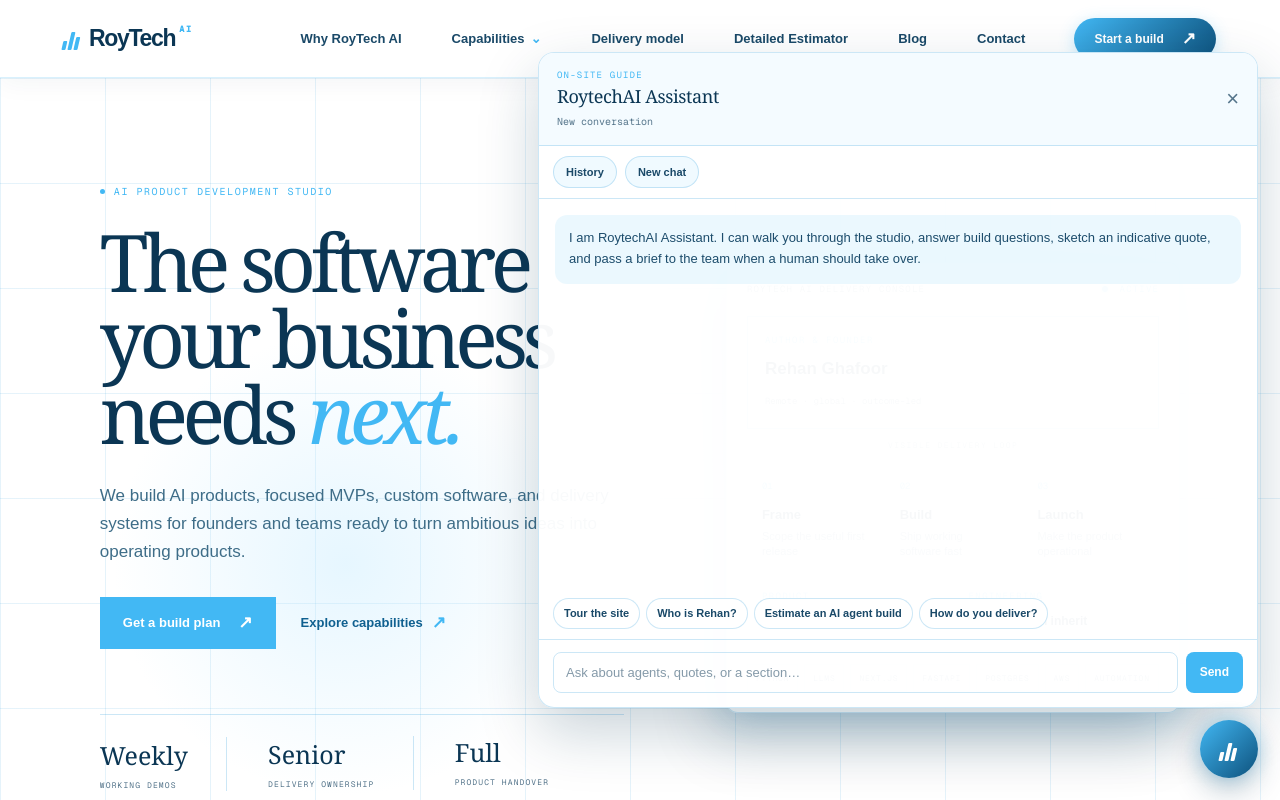
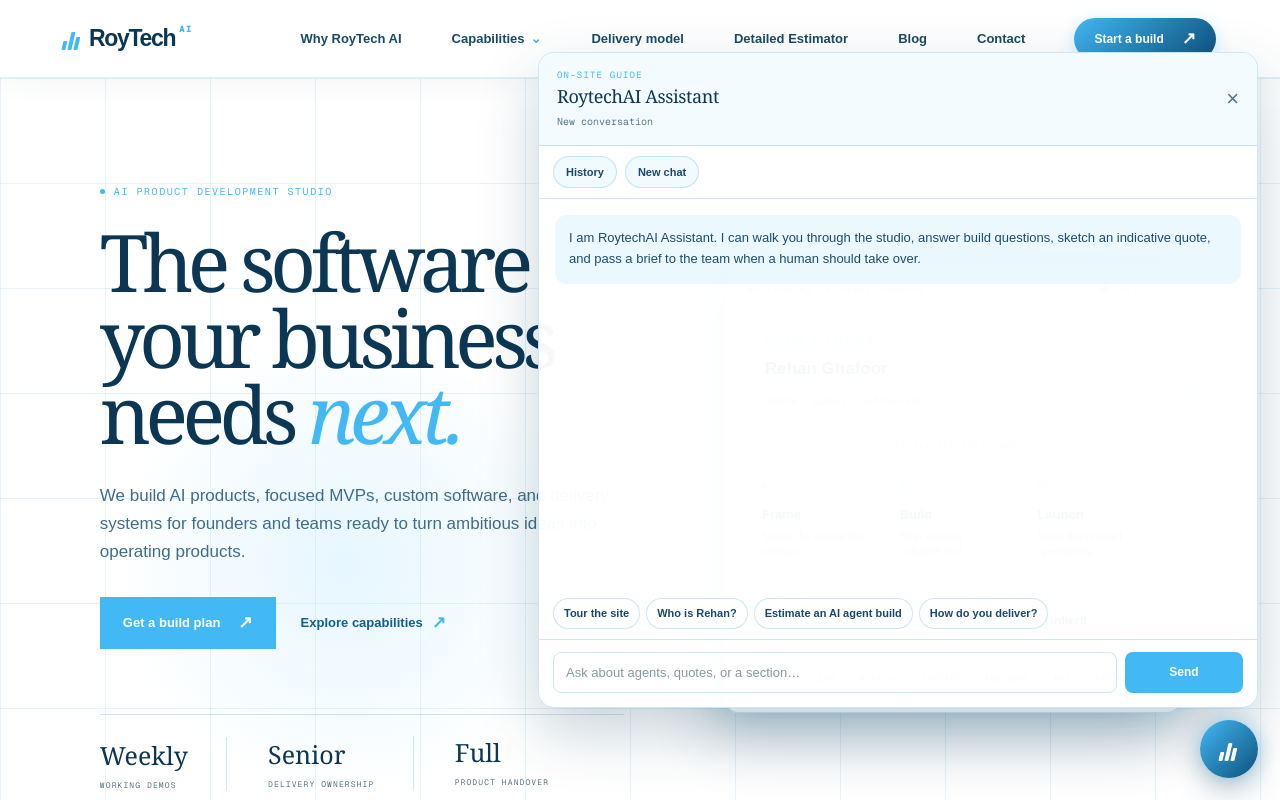
Before and after one commit to Free-devloper/roytechAI, a Next.js app: page / in a window 1280 px wide. Both pictures are taken after a click on the button 1229 px from the left and 749 px from the top of the page. Shown: the top 800 px of the page. Built offline with nearby package versions, Linux system fonts and the light colour scheme.

Commit message:
Walk the site tour section by section and show a responding spinner on send.

```diff
--- a/app/components/AssistantWidget.tsx
+++ b/app/components/AssistantWidget.tsx
@@ -2,6 +2,7 @@
 
 import { useEffect, useMemo, useRef, useState } from "react";
 import { sanitizeAssistantText, type QuoteResult } from "../../lib/assistant/types";
+import { isSiteTour } from "../../lib/assistant/tour";
 import AssistantMarkdown from "./AssistantMarkdown";
 
 type ChatTurn = {
@@ -273,6 +274,15 @@
   const send = async (text: string) => {
     const message = text.trim();
     if (!message || pending) return;
+    if (isSiteTour(message) && window.location.pathname !== "/") {
+      try {
+        sessionStorage.setItem("rt_run_tour", "1");
+      } catch {
+        // ignore
+      }
+      window.location.href = "/";
+      return;
+    }
     setInput("");
     setError(null);
     setPending(true);
@@ -350,6 +360,22 @@
       setPending(false);
     }
   };
+
+  useEffect(() => {
+    if (!ready || !activeId) return;
+    try {
+      if (sessionStorage.getItem("rt_run_tour") !== "1") return;
+      sessionStorage.removeItem("rt_run_tour");
+    } catch {
+      return;
+    }
+    const timer = window.setTimeout(() => {
+      void send("Tour the site");
+    }, 350);
+    return () => window.clearTimeout(timer);
+    // Kick off a deferred tour after returning to the homepage.
+    // eslint-disable-next-line react-hooks/exhaustive-deps
+  }, [ready, activeId]);
 
   const applyQuote = (quote: QuoteResult) => {
     window.dispatchEvent(
@@ -483,8 +509,21 @@
                   aria-label="Message RoytechAI Assistant"
                   disabled={pending}
                 />
-                <button type="submit" disabled={pending || !input.trim()}>
-                  Send
+                <button
+                  type="submit"
+                  className={pending ? "rt-send-busy" : ""}
+                  disabled={pending || !input.trim()}
+                  aria-busy={pending}
+                  aria-label={pending ? "Assistant is responding" : "Send message"}
+                >
+                  {pending ? (
+                    <>
+                      <span className="rt-send-spinner" aria-hidden="true" />
+                      Responding
+                    </>
+                  ) : (
+                    "Send"
+                  )}
                 </button>
               </form>
             </>
--- a/app/globals.css
+++ b/app/globals.css
@@ -389,7 +389,11 @@
 .rt-assistant-form { display: flex; gap: 8px; padding: 12px 14px 14px; border-top: 1px solid var(--line); }
 .rt-assistant-form input { flex: 1; border: 1px solid var(--line); border-radius: 8px; padding: 10px 12px; font-size: 13px; outline: none; }
 .rt-assistant-form input:focus { border-color: var(--lime); }
-.rt-assistant-form button { background: var(--lime); color: #ffffff; border: 0; border-radius: 8px; font-size: 12px; font-weight: 800; padding: 0 14px; cursor: pointer; }
+.rt-assistant-form button { background: var(--lime); color: #ffffff; border: 0; border-radius: 8px; font-size: 12px; font-weight: 800; padding: 0 14px; cursor: pointer; min-width: 118px; display: inline-flex; align-items: center; justify-content: center; gap: 8px; }
+.rt-assistant-form button:disabled { cursor: not-allowed; }
+.rt-assistant-form button.rt-send-busy { background: #0d517c; }
+.rt-send-spinner { width: 12px; height: 12px; border: 2px solid rgba(255, 255, 255, 0.35); border-top-color: #ffffff; border-radius: 50%; animation: rt-spin .7s linear infinite; }
+@keyframes rt-spin { to { transform: rotate(360deg); } }
 @media (max-width: 720px) {
   .rt-assistant { right: 10px; bottom: 10px; left: 10px; align-items: stretch; }
   .rt-assistant-panel { width: 100%; height: min(84vh, calc(100vh - 84px)); }
--- a/lib/assistant/graph.ts
+++ b/lib/assistant/graph.ts
@@ -97,6 +97,11 @@
   };
 }
 
+function afterIntent(state: GraphState) {
+  if (state.intent === "tour") return "prepareGenerate";
+  return "retrieve";
+}
+
 function afterRetrieve(state: GraphState) {
   if (state.intent === "quote" || /(quote|estimate|price|cost|budget)/i.test(state.lastUserMessage)) {
     return "buildQuote";
@@ -113,7 +118,10 @@
     .addNode("prepareGenerate", prepareGenerateNode)
     .addEdge(START, "loadHistory")
     .addEdge("loadHistory", "routeIntent")
-    .addEdge("routeIntent", "retrieve")
+    .addConditionalEdges("routeIntent", afterIntent, {
+      retrieve: "retrieve",
+      prepareGenerate: "prepareGenerate",
+    })
     .addConditionalEdges("retrieve", afterRetrieve, {
       buildQuote: "buildQuote",
       prepareGenerate: "prepareGenerate",
--- a/lib/assistant/handler.ts
+++ b/lib/assistant/handler.ts
@@ -4,6 +4,7 @@
 import { streamChat, toOpenRouterMessages } from "./openrouter";
 import { VISITOR_COOKIE } from "./config";
 import { HANDOFF_RE, NAVIGATE_RE, sanitizeAssistantText, type ChatTurn, type SseEvent } from "./types";
+import { TOUR_CLOSE, TOUR_INTRO, TOUR_STOPS, isSiteTour, tourStepMarkdown } from "./tour";
 
 function cookieValue(header: string | null, name: string) {
   if (!header) return null;
@@ -32,6 +33,10 @@
   if (!name) return "name";
   if (!email) return "email";
   return null;
+}
+
+function wait(ms: number) {
+  return new Promise((resolve) => setTimeout(resolve, ms));
 }
 
 export async function handleAssistantRequest(request: Request) {
@@ -74,7 +79,28 @@
         });
 
         if (state.quote) send({ type: "quote", quote: state.quote });
-        if (state.navigateTo) send({ type: "navigate", target: state.navigateTo });
+        if (state.intent !== "tour" && state.navigateTo) send({ type: "navigate", target: state.navigateTo });
+
+        if (state.intent === "tour" || isSiteTour(message)) {
+          let spoken = TOUR_INTRO;
+          send({ type: "token", content: TOUR_INTRO });
+          for (const stop of TOUR_STOPS) {
+            send({ type: "navigate", target: stop.target });
+            const step = tourStepMarkdown(stop);
+            spoken += step;
+            send({ type: "token", content: step });
+            await wait(2400);
+          }
+          send({ type: "navigate", target: "/#top" });
+          await wait(900);
+          spoken += TOUR_CLOSE;
+          send({ type: "token", content: TOUR_CLOSE });
+          await persistTurn(visitorId, { role: "user", content: message });
+          await persistTurn(visitorId, { role: "assistant", content: spoken });
+          await persistVisitor(visitorId, { leadName: state.leadName, leadEmail: state.leadEmail });
+          send({ type: "done" });
+          return;
+        }
 
         let raw = "";
         let flushed = "";
--- a/lib/assistant/prepare.ts
+++ b/lib/assistant/prepare.ts
@@ -2,6 +2,7 @@
 import { cosine, loadChunks, loadHistory, loadVisitor } from "./db";
 import { embedQuery } from "./openrouter";
 import { buildQuote } from "./pricing";
+import { isSiteTour } from "./tour";
 import type { AssistantState, ChatTurn, Intent, RetrievedChunk } from "./types";
 
 const EMAIL_RE = /[A-Z0-9._%+-]+@[A-Z0-9.-]+\.[A-Z]{2,}/i;
@@ -34,11 +35,12 @@
     (turn) => turn.role === "assistant" && /name|email/i.test(turn.content) && /follow up|handoff|team|human|brief/i.test(turn.content),
   );
   if (waitingForLead && (extractEmail(text) || extractName(text, history) || hasLead)) return "handoff";
+  if (isSiteTour(text)) return "tour";
   if (/(talk to (a )?human|speak to|contact (the )?team|talk to rehan|hire|start a build|book|schedule|nda|contract|legal|call me|email me)/i.test(t)) {
     return "handoff";
   }
   if (/(how much|pricing|price|cost|quote|estimate|budget|estimator)/i.test(t)) return "quote";
-  if (/(take me|show me|tour|navigate|go to|open the|scroll)/i.test(t) || /#(why|services|method|estimator|solutions|contact|top)/i.test(t)) {
+  if (/(take me|show me|navigate|go to|open the|scroll)/i.test(t) || /#(why|services|method|estimator|solutions|contact|top)/i.test(t)) {
     return "navigate";
   }
   return "qa";
@@ -53,7 +55,6 @@
   if (/service|capabilit/.test(t)) return "/#services";
   if (/solution|pattern/.test(t)) return "/#solutions";
   if (/why|about the studio/.test(t)) return "/#why";
-  if (/tour|walk me|show me (the )?site|around the site/.test(t)) return "/#services";
   return null;
 }
 
@@ -100,7 +101,7 @@
 - Ground answers in the knowledge. If you cannot, do not invent facts, emails, phone numbers, client names, or guarantees.
 - Quotes are indicative ranges, never a contract.
 - Never write "User Safety", "Response Safety", or any safety labels.
-- Never show control syntax to the visitor. If you need to move the page, put [[NAVIGATE:/#services]] or [[NAVIGATE:/blog]] alone on the last line. In the spoken reply, say something natural such as "I'll take you to Capabilities."
+- If the visitor asks for a site tour, do not dump every section in one list. The product plays the tour itself. For a single section request, put [[NAVIGATE:/#services]] or [[NAVIGATE:/blog]] alone on the last line and say something natural such as "I'll take you to Capabilities."
 - When a human should take over, put [[HANDOFF]] alone on the last line. Then politely ask only for name and email if they are missing. Do not re-ask the project story if it is already in the thread.
 - If a brief was already sent, confirm that and do not pretend to email from a personal inbox.
 - Keep replies concise, professional, and specific. Write only visitor-facing prose besides those hidden control lines.
--- /dev/null
+++ b/lib/assistant/tour.ts
@@ -0,0 +1,64 @@
+export type TourStop = {
+  target: string;
+  label: string;
+  summary: string;
+};
+
+export const TOUR_STOPS: TourStop[] = [
+  {
+    target: "/#top",
+    label: "Home",
+    summary: "The hero is the studio pitch: weekly demos, senior ownership, and a clean handover. Start a build is the primary CTA.",
+  },
+  {
+    target: "/#why",
+    label: "Why RoyTech AI",
+    summary: "This is the partner framing: less vendor drag, clearer tradeoffs, and a team that keeps context instead of handing it off.",
+  },
+  {
+    target: "/#services",
+    label: "Capabilities",
+    summary: "Six capabilities sit here: agentic AI, full-stack web apps, n8n automation, RAG pipelines, MVP delivery, and custom platform work.",
+  },
+  {
+    target: "/#method",
+    label: "Delivery model",
+    summary: "The method is FRAME → SHAPE → BUILD → COMPOUND. AI speeds research and iteration; engineers stay accountable for architecture and release.",
+  },
+  {
+    target: "/#estimator",
+    label: "Estimator",
+    summary: "The calculator gives indicative ranges from scope, AI features, full-stack modules, and pace. It is a sketch, not a contract.",
+  },
+  {
+    target: "/#solutions",
+    label: "Solutions",
+    summary: "Six repeatable product patterns you can start from, then tailor to your customers, data, and workflow.",
+  },
+  {
+    target: "/#contact",
+    label: "Contact",
+    summary: "The lead form collects name, email, need, and brief so a human on the RoyTech AI team can follow up.",
+  },
+];
+
+export const TOUR_INTRO = "I'll walk you through the studio, one section at a time.\n\n";
+export const TOUR_CLOSE =
+  "We're back at the top. What would you like to do next — look closer at a section, get an indicative quote, or send a note to the team?";
+
+export function isSiteTour(text: string) {
+  const t = text.toLowerCase().trim();
+  return (
+    t === "tour" ||
+    /\btour(\s+the)?\s+site\b/.test(t) ||
+    /\bsite tour\b/.test(t) ||
+    /\bwalk me through\b/.test(t) ||
+    /\bshow me (the |around the )?site\b/.test(t) ||
+    /\baround the site\b/.test(t) ||
+    /\bguide me (through|around)\b/.test(t)
+  );
+}
+
+export function tourStepMarkdown(stop: TourStop) {
+  return `### ${stop.label}\n${stop.summary}\n\n`;
+}
--- a/lib/assistant/types.ts
+++ b/lib/assistant/types.ts
@@ -5,7 +5,7 @@
   content: string;
 };
 
-export type Intent = "quote" | "navigate" | "qa" | "handoff";
+export type Intent = "quote" | "navigate" | "qa" | "handoff" | "tour";
 
 export type RetrievedChunk = {
   source: string;
```
